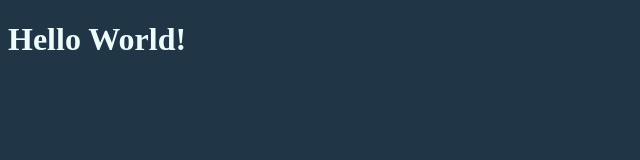
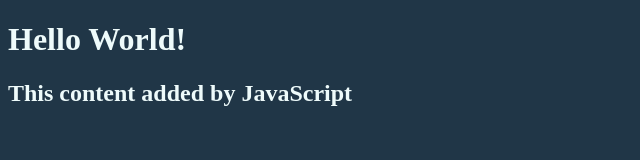
Before and after one commit to sethbdev/prep_proj_website, a plain HTML site: page index.html in a window 1280 px wide. Shown: the whole page, without its empty margins (0-640 px from the left). Drawn offline with Linux system fonts and the light colour scheme.

Commit message:
add script.js, connect to index.html

```diff
--- a/index.html
+++ b/index.html
@@ -6,5 +6,6 @@
     </head>
     <body>
         <h1>Hello World!</h1>
+        <script src="script.js"></script>
     </body>
 </html>
--- /dev/null
+++ b/script.js
@@ -0,0 +1,4 @@
+const h2 = document.createElement("h2");
+h2.textContent = "This content added by JavaScript";
+
+document.querySelector("body").appendChild(h2);
--- a/style.css
+++ b/style.css
@@ -5,3 +5,7 @@ body {
 h1 {
     color: #EEFBFB;
 }
+
+h2 {
+    color: #EEFBFB;
+}
```
